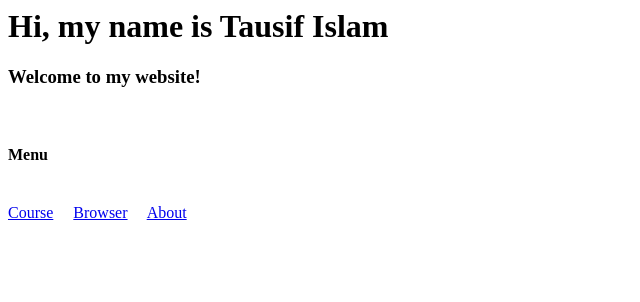
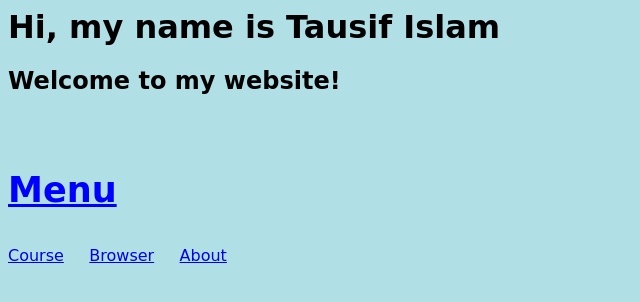
Before and after one commit to tislam2021/tislam2021.github.io, a plain HTML site: page index.html in a window 1280 px wide. Shown: the whole page, without its empty margins (0-640 px from the left). Drawn offline with Linux system fonts and the light colour scheme.

Commit message:
Update index.html

```diff
--- a/index.html
+++ b/index.html
@@ -1,24 +1,32 @@
 <html>
+<head>
     <title> Tausif's Website </title>
-
-<head>
     <style>
+        body {
+            background-color: powderblue;
+            font-family: cursive;
+        }
+        .header {
+         text-align: left;
+         color: blue;
+            text-decoration: underline;
+         font-size: 30px;
+            width:max-content;
+        }
     /* The container <div> - needed to position the dropdown content */
     .dropdown {
       position: relative;
       display: inline-block;
     }
-
     /* Dropdown Content (Hidden by Default) */
     .dropdown-content {
       display: none;
       position: absolute;
-  background-color: white;
+      background-color: lightpink;
       min-width: 160px;
       box-shadow: 0px 8px 16px 0px rgba(0,0,0,0.2);
       z-index: 1;
     }
-
     /* Links inside the dropdown */
     .dropdown-content a {
       color: black;
@@ -26,31 +34,29 @@
       text-decoration: none;
       display: block;
     }
-
     /* Change color of dropdown links on hover */
     .dropdown-content a:hover {background-color: #ddd;}
-
     /* Show the dropdown menu on hover */
     .dropdown:hover .dropdown-content {display: block;}
-
     </style>
     <h1> Hi, my name is Tausif Islam </h1>
-<h3> Welcome to my website! </h3>
+    <h2> Welcome to my website! </h2>
     </head>
 <br>
 <body>
-<h4> Menu </h4>
+<div class="header">
+   <h3> Menu </h3>
+</div>
 <div class="menu">
     <div class="dropdown">
     <a href="#">Course</a>
   <div class="dropdown-content">
-    <a href="https://gaia.cs.umass.edu/kurose_ross/eighth.php">Class Textbook</a>
-    <a href="http://w3schools.com">W3 Schools</a>
-    <a href="https://www.geeksforgeeks.org/web-development/ ">Geeks for Geeks</a>
+    <a href="https://gaia.cs.umass.edu/kurose_ross/eighth.php" target="_blank" >Class Textbook</a>
+    <a href="http://w3schools.com" target="_blank" >W3 Schools</a>
+    <a href="https://www.geeksforgeeks.org/web-development/" target="_blank" >Geeks for Geeks</a>
   </div>
 </div>
   <div class="dropdown">
-      <br>
       &nbsp
       &nbsp
     <a href="#">Browser</a>
@@ -145,7 +151,6 @@
   </div>
 </div>
  <div class="dropdown">
-     <br>
      &nbsp
      &nbsp
     <a href="#">About</a>
@@ -155,7 +160,7 @@
       <script>
       document.getElementById("demo20").innerHTML =
       "Hi my name is Tausif Islam and I am a computer science major at Queens College. I hope you enjoyed using my first website." +
-          "If you have any questions, feel free to email me in the contact section below.";
+          " If you have any questions, feel free to email me in the contact section below.";
       </script>
     <h2>Send me an email:</h2>
     <form action="mailto:tausif.islam915@gmail.com" method="post" enctype="text/plain">
```
Lines whose indentation alone changed are shown as unchanged.
